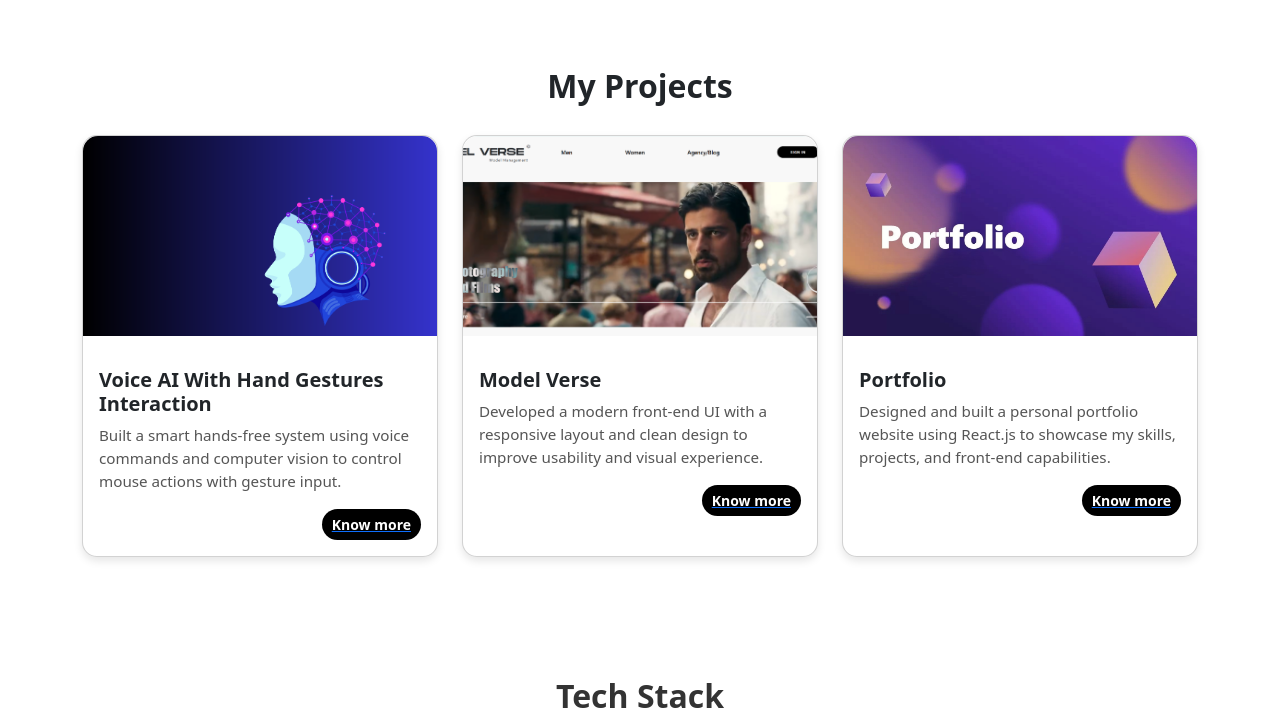
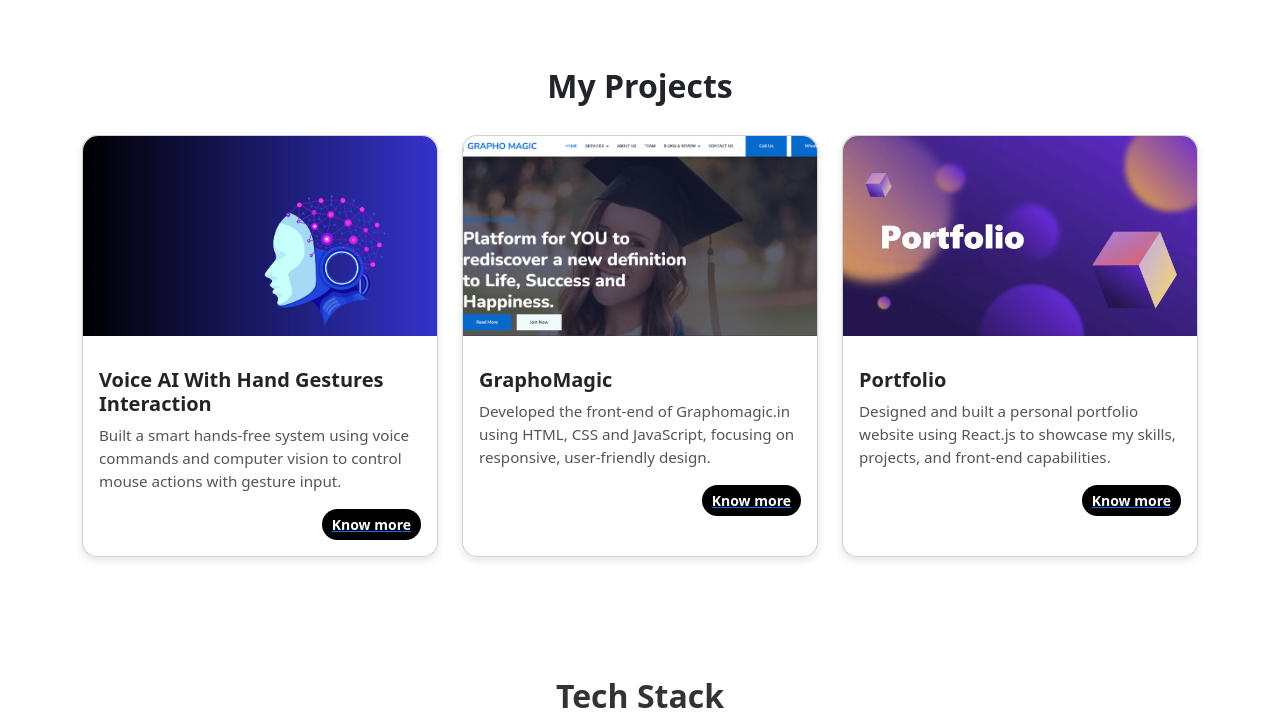
Before and after one commit to sankets20/sankets20.github.io, a plain HTML site: page index.html in a window 1280 px wide. Shown: the part 1120-1843 px from the top of the page. Drawn offline with nearby package versions, Linux system fonts and the light colour scheme; a script that the page names is missing.

Commit message:
Update index.html

```diff
--- a/index.html
+++ b/index.html
@@ -239,11 +239,11 @@
         <div class="col-md-4">
             <div class="card DZY-card h-100">
                 <div class="DZY-img-wrapper">
-                    <img src="P2.png" class="DZY-card-img" alt="Card 2 Image">
+                    <img src="Gra.png" class="DZY-card-img" alt="Card 2 Image">
                 </div>
                 <div class="card-body">
-                    <h5 class="card-title DZY-card-title">Model Verse</h5>
-                    <p class="card-text DZY-card-text">Developed a modern front-end UI with a responsive layout and clean design to improve usability and visual experience.
+                    <h5 class="card-title DZY-card-title">GraphoMagic</h5>
+                    <p class="card-text DZY-card-text">Developed the front-end of Graphomagic.in using HTML, CSS and JavaScript, focusing on responsive, user-friendly design.
                     </p>
                     <div class="rating">
                       <a href="your-link-here" class="rating-link">
```
